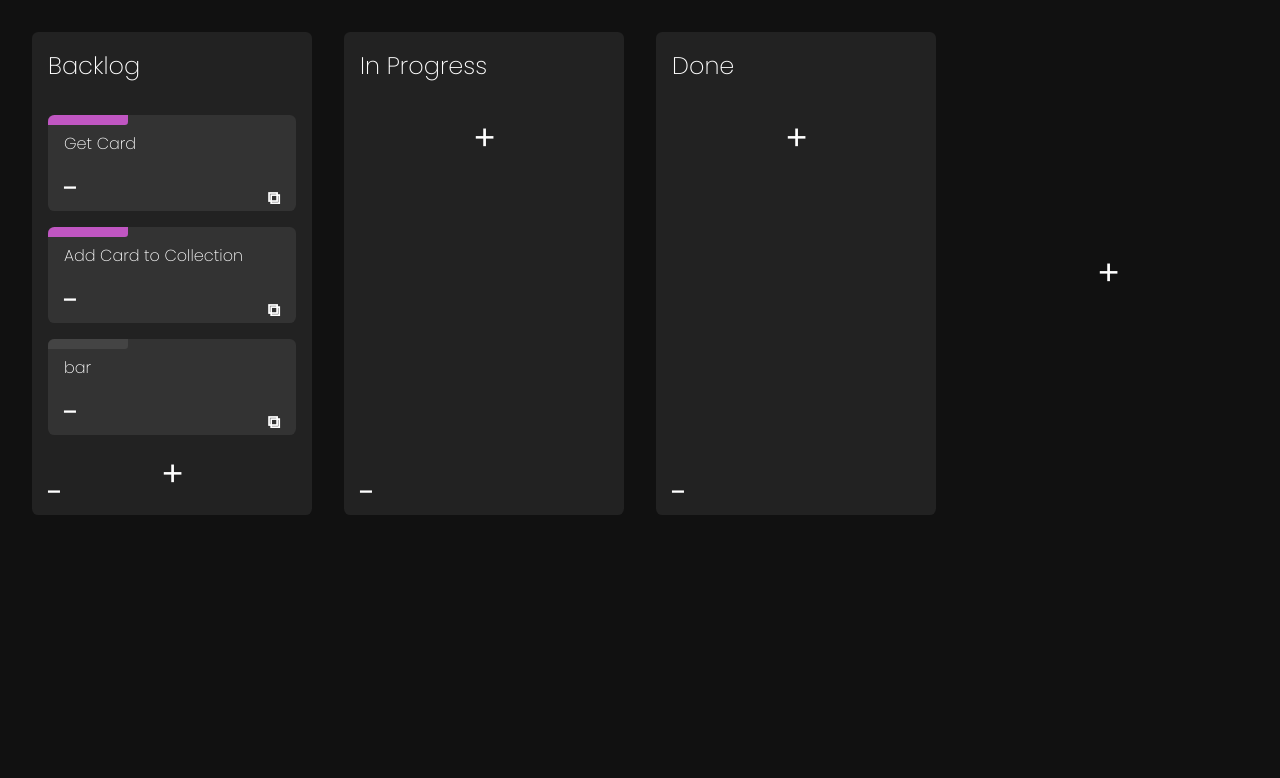
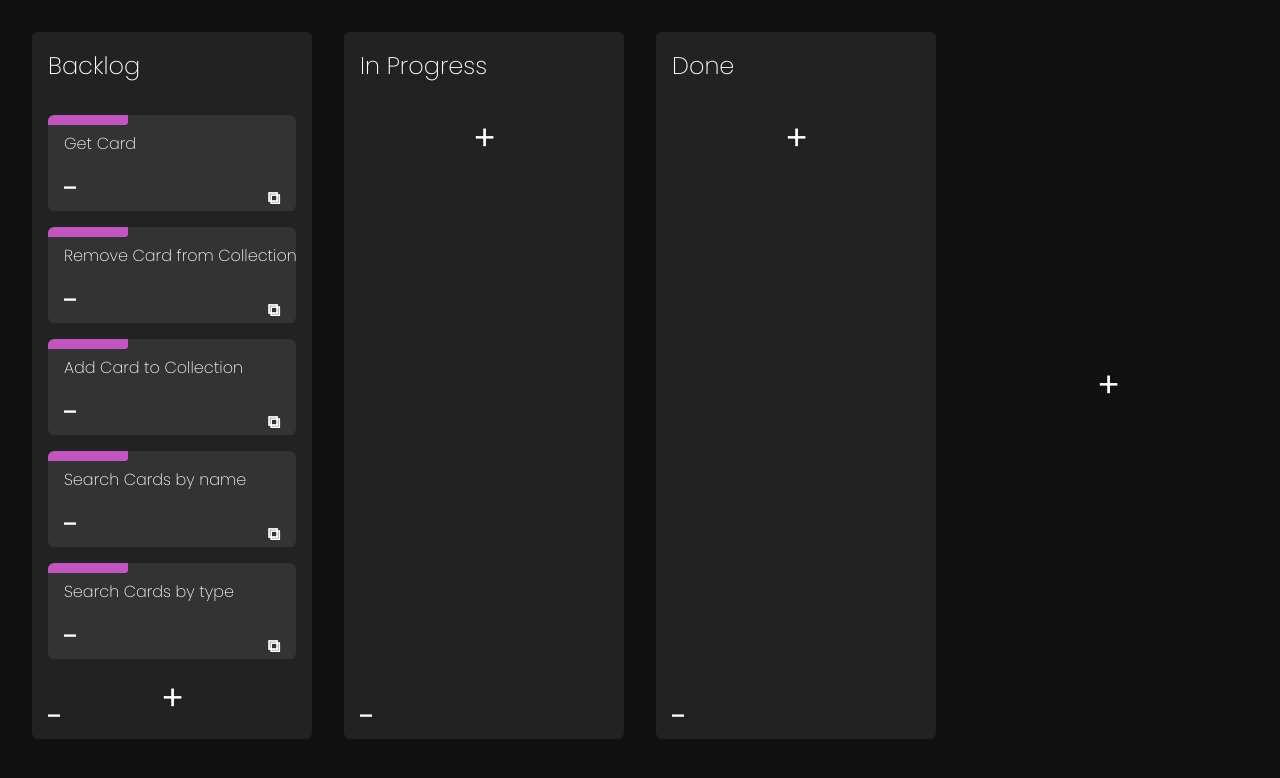
Before and after one commit to SamuelMiddendorp/SvelteBoard, a SvelteKit app: page /tcgbuddy in a window 1280 px wide. Shown: the top 778 px of the page. Built offline with nearby package versions, Linux system fonts and the light colour scheme.

Commit message:
Use json for board 'storage'

```diff
--- a/src/lib/components/BoardComponent.svelte
+++ b/src/lib/components/BoardComponent.svelte
@@ -1,10 +1,11 @@
 <script lang="ts">
-    import { getBoard, setBoard } from "$lib/FakeFileStore";
+    import { setBoard } from "$lib/FakeFileStore";
     import type { Board, Lane } from "$lib/model";
     import { v4 as uuidv4 } from "uuid";
 
     let currentDropTarget: string;
     export let board: Board;
+    export let shouldSaveState = true;
     let onDrop = (e: any, id: string) => {
         // Leverage setting of event data
         let itemId: string = e.dataTransfer.getData("itemId");
@@ -110,7 +111,10 @@
         saveState();
     };
     let saveState = () => {
-        setBoard(board);
+        console.log(`Board updated to ${JSON.stringify(board)}`)
+        if(shouldSaveState){
+            setBoard(board);
+        }
     };
 </script>
 
--- a/src/routes/tcgbuddy/+page.svelte
+++ b/src/routes/tcgbuddy/+page.svelte
@@ -1,49 +1,5 @@
 <script lang="ts">
     import BoardComponent from "$lib/components/BoardComponent.svelte";
-
-    let board = {
-        id: "af956606-cc05-45c0-947f-7449e32720d9",
-        title: "First Board",
-        description: "My first board",
-        lanes: [
-            {
-                id: "23c21f78-d14c-44b8-8b57-f24a42e56150",
-                title: "Backlog",
-                items: [
-                    {
-                        id: "c0d19751-d75b-4c1e-8180-70330dd395ee",
-                        title: "Get Card",
-                        description: "sample",
-                        prio: 1,
-                        color: "#c056c2",
-                    },
-                    {
-                        id: "b0fc2365-90bb-4270-879e-cdfa7821a4c5",
-                        title: "Add Card to Collection",
-                        description: "sample",
-                        prio: 1,
-                        color: "#c056c2",
-                    },
-                    {
-                        id: "916c6a2e-8e3a-4acf-b803-a0cbaaee20b3",
-                        title: "bar",
-                        description: "sample",
-                        prio: 1,
-                        color: "#444",
-                    },
-                ],
-            },
-            {
-                id: "c3950495-1624-4f15-a095-2e25f7feb1ac",
-                title: "In Progress",
-                items: [],
-            },
-            {
-                id: "327f2f3d-8517-43fd-811a-9e4fcb4d4926",
-                title: "Done",
-                items: [],
-            },
-        ],
-    };
+    import board from './tcgbuddy.json'
 </script>
-<BoardComponent {board}/>
+<BoardComponent {board} shouldSaveState={false}/>
--- /dev/null
+++ b/src/routes/tcgbuddy/tcgbuddy.json
@@ -0,0 +1,58 @@
+{
+    "id": "af956606-cc05-45c0-947f-7449e32720d9",
+    "title": "First Board",
+    "description": "My first board",
+    "lanes": [
+        {
+            "id": "23c21f78-d14c-44b8-8b57-f24a42e56150",
+            "title": "Backlog",
+            "items": [
+                {
+                    "id": "c0d19751-d75b-4c1e-8180-70330dd395ee",
+                    "title": "Get Card",
+                    "description": "sample",
+                    "prio": 1,
+                    "color": "#c056c2"
+                },
+                {
+                    "id": "d0333a9e-2e42-4f33-aaf2-cd2eb5b9c14d",
+                    "title": "Remove Card from Collection",
+                    "description": "sample",
+                    "prio": 1,
+                    "color": "#c056c2"
+                },
+                {
+                    "id": "b0fc2365-90bb-4270-879e-cdfa7821a4c5",
+                    "title": "Add Card to Collection",
+                    "description": "sample",
+                    "prio": 1,
+                    "color": "#c056c2"
+                },
+                {
+                    "id": "2f2d3e45-8091-4b69-88ba-3d07f4f60776",
+                    "title": "Search Cards by name",
+                    "description": "sample",
+                    "prio": 1,
+                    "color": "#c056c2"
+                },
+                {
+                    "id": "7f75dd8f-6d32-43e6-91f3-c9c836f33353",
+                    "title": "Search Cards by type",
+                    "description": "sample",
+                    "prio": 1,
+                    "color": "#c056c2"
+                }
+            ]
+        },
+        {
+            "id": "c3950495-1624-4f15-a095-2e25f7feb1ac",
+            "title": "In Progress",
+            "items": []
+        },
+        {
+            "id": "327f2f3d-8517-43fd-811a-9e4fcb4d4926",
+            "title": "Done",
+            "items": []
+        }
+    ]
+}
```
